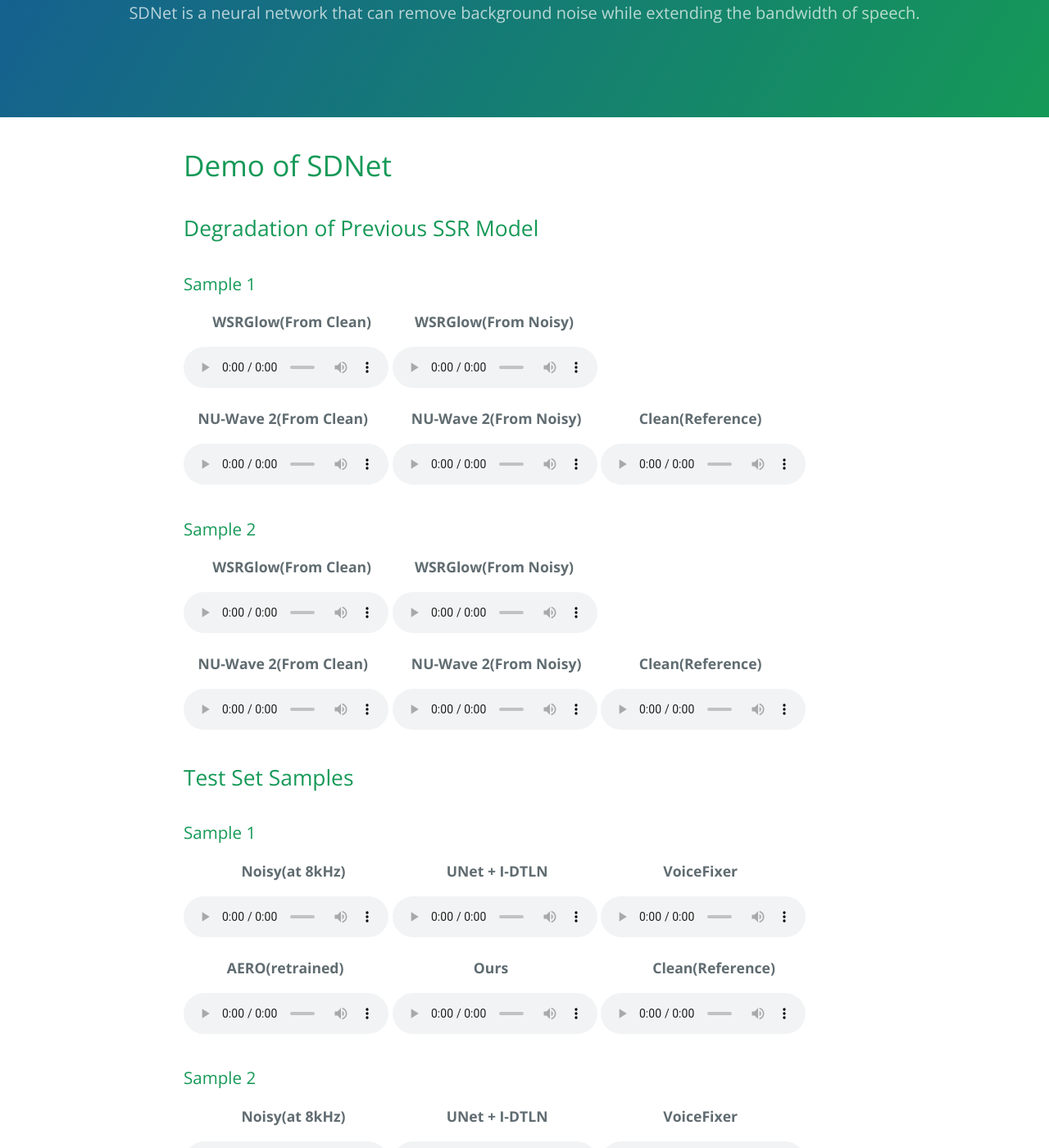
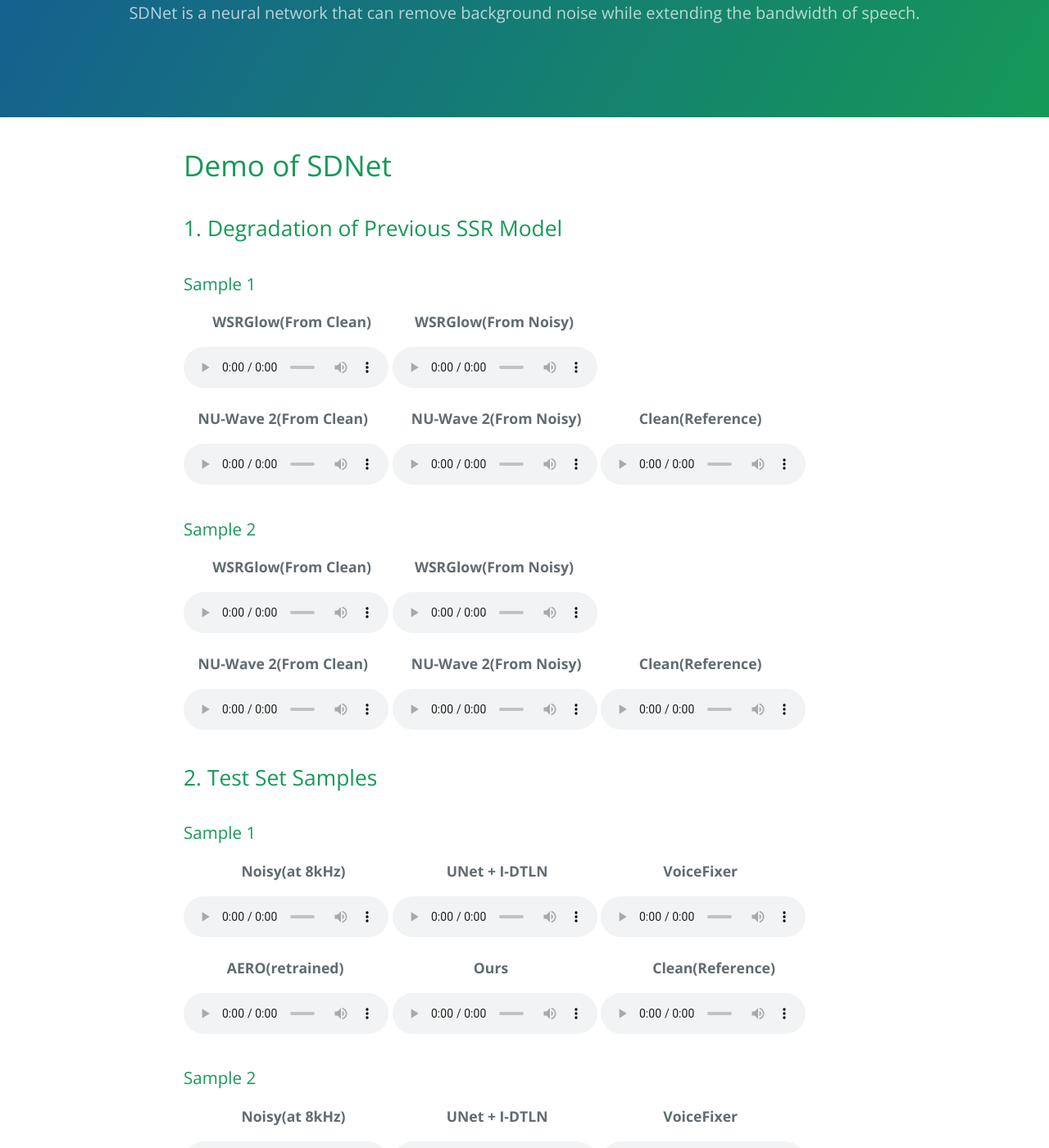
Before and after one commit to sdnetdemo/sdnetdemo.github.io, a Jekyll site: the page built from index.md, in a window 1280 px wide and 1400 px high, scrolled down 408 px. Shown: the whole window at 82% size. Built offline with Jekyll 4.4.1, drawn with Linux system fonts in a browser that asks for light colours; our own code applies the rules of GitHub Pages for plain Markdown files; some of the changed text lies outside the part shown.

Commit message:
Add files via upload

```diff
--- a/index.md
+++ b/index.md
@@ -4,7 +4,7 @@
 
 # Demo of SDNet
 
-## Degradation of Previous SSR Model
+## 1. Degradation of Previous SSR Model
 
 ### Sample 1
 
@@ -26,7 +26,7 @@
 
 <audio controls="" style="width: 250px; height: 50px"><source src="data/predict/NU-Wave2_clean/10.wav" type="audio/wav"></audio><audio controls="" style="width: 250px; height: 50px"><source src="data/predict/NU-Wave2_noisy/10.wav" type="audio/wav"></audio><audio controls="" style="width: 250px; height: 50px"><source src="data/clean/10.wav" type="audio/wav"></audio>
 
-## Test Set Samples
+## 2. Test Set Samples
 
 ### Sample 1
 
```
Also changed, not shown: other parts of index.md (+3 -3 lines).
